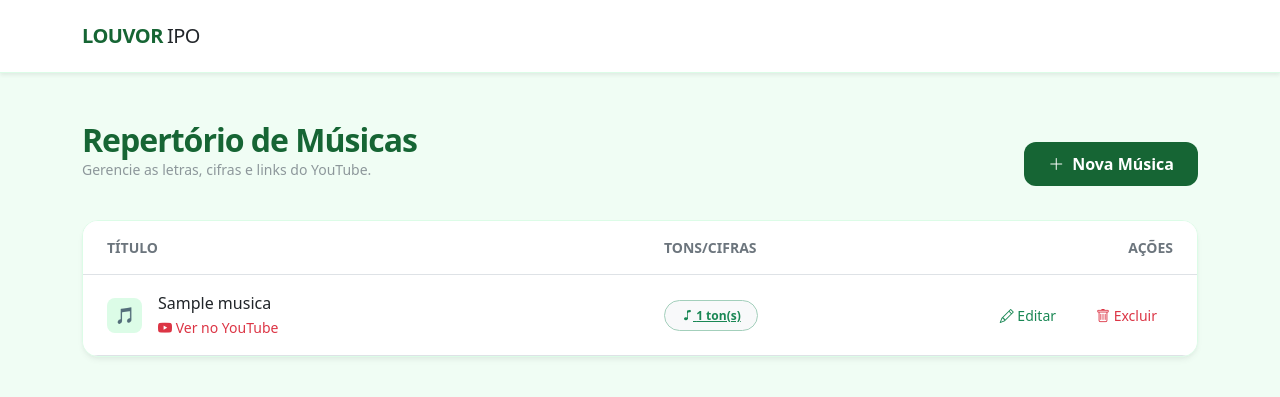
After one commit to MatheusDiogo/louvor-IPO, a Django app: page /musicas/ in a window 1280 px wide. The commit adds this page. Shown: the top 397 px of the page. Run offline with Django 4.2, Linux system fonts and the light colour scheme; tables that the repository leaves empty hold one stand-in row (values such as "Sample post").

Commit message:
feat: Tons de musicas e cifras

```diff
--- a/apps/musicas/models.py
+++ b/apps/musicas/models.py
@@ -27,7 +27,7 @@ class Tom(models.Model):
         max_length=10
     )
 
-    cifra_base64 = models.TextField()
+    pdf = models.FileField(upload_to='pdf_cifras/')
 
     def __str__(self):
         return f"{self.musica.nome} - {self.tom}"
--- /dev/null
+++ b/apps/musicas/urls.py
@@ -0,0 +1,11 @@
+from django.urls import path
+from . import views
+
+urlpatterns = [
+    path('', views.musicas_view, name='musicas'),
+    path('<int:musica_id>/', views.detalhes_musica, name='detalhes_musica'),
+    path('salvar/', views.salvar_musica, name='salvar_musica'),
+    path('excluir/<int:id>/', views.excluir_musica, name='excluir_musica'),
+    path('tom/salvar/', views.salvar_tom, name='salvar_tom'),
+    path('tom/excluir/<int:id>/', views.excluir_tom, name='excluir_tom'),
+]
--- a/apps/musicas/views.py
+++ b/apps/musicas/views.py
@@ -1,3 +1,66 @@
-from django.shortcuts import render
+from django.shortcuts import render, redirect, get_object_or_404
+from .models import Musica, Tom
 
-# Create your views here.
+
+def musicas_view(request):
+
+    musicas = Musica.objects.all().order_by("nome")
+
+    return render(
+        request,
+        "musicas.html",
+        {"musicas": musicas}
+    )
+
+def salvar_musica(request):
+    if request.method == "POST":
+        id_musica = request.POST.get('id')
+        nome = request.POST.get('nome')
+        youtube = request.POST.get('link_youtube')
+
+        if id_musica: # Se tiver ID, estamos editando
+            musica = Musica.objects.get(id=id_musica)
+            musica.nome = nome
+            musica.link_youtube = youtube
+            musica.save()
+        else: # Se não tiver ID, é uma nova música
+            Musica.objects.create(nome=nome, link_youtube=youtube)
+
+        return redirect('musicas')
+
+def excluir_musica(request, id):
+    musica = Musica.objects.get(id=id)
+    musica.delete()
+    return redirect('musicas')
+
+# Página de detalhes
+def detalhes_musica(request, musica_id):
+    musica = get_object_or_404(Musica, id=musica_id)
+    return render(request, 'detalhes_musica.html', {'musica': musica})
+
+# Salvar o Tom
+def salvar_tom(request):
+    if request.method == "POST":
+        musica_id = request.POST.get('musica_id')
+        tom_valor = request.POST.get('tom')
+        musica = get_object_or_404(Musica, id=musica_id)
+
+        pdf_file = request.FILES.get('pdf')
+
+        if pdf_file:
+            Tom.objects.create(
+                musica=musica,
+                tom=tom_valor,
+                pdf=pdf_file
+            )
+
+        return redirect(f'/musicas/{musica_id}/')
+
+def excluir_tom(request, id):
+    tom = get_object_or_404(Tom, id=id)
+
+    musica_id = tom.musica.id # Guarda o ID para o redirect
+
+    tom.delete()
+
+    return redirect('detalhes_musica', musica_id=musica_id)
--- a/config/settings.py
+++ b/config/settings.py
@@ -75,6 +75,9 @@ TEMPLATES = [
     },
 ]
 
+MEDIA_URL = '/media/'
+MEDIA_ROOT = BASE_DIR / 'media'
+
 WSGI_APPLICATION = 'config.wsgi.application'
 
 
--- a/config/urls.py
+++ b/config/urls.py
@@ -16,9 +16,12 @@ Including another URLconf
 """
 from django.contrib import admin
 from django.urls import path, include
+from django.conf import settings
+from django.conf.urls.static import static
 
 urlpatterns = [
     path("admin/", admin.site.urls),
     path("", include("apps.core.urls")),
     path("instrumentos/", include("apps.instrumentos.urls")),
-]
+    path("musicas/", include("apps.musicas.urls")),
+] + static(settings.MEDIA_URL, document_root=settings.MEDIA_ROOT)
--- a/static/js/script.js
+++ b/static/js/script.js
@@ -47,3 +47,31 @@ function editarInstrumento(id,nome){
 
     new bootstrap.Modal(document.getElementById("modalInstrumento")).show();
 }
+
+// Inicializa o modal do Bootstrap
+let modalMusicaElement = document.getElementById('modalMusica');
+let modalMusica = new bootstrap.Modal(modalMusicaElement);
+
+// Função para abrir o modal para uma NOVA música (limpa os campos)
+function novaMusica() {
+    document.getElementById('musica_id').value = '';
+    document.getElementById('musica_nome').value = '';
+    document.getElementById('musica_youtube').value = '';
+
+    // Altera o título do modal se desejar
+    modalMusicaElement.querySelector('.modal-title')?.innerText ||
+    (modalMusicaElement.querySelector('h5').innerHTML = '<i class="bi bi-plus-circle me-2"></i>Nova Música');
+
+    modalMusica.show();
+}
+
+// Função para abrir o modal para EDITAR (preenche os campos)
+function editarMusica(id, nome, youtube) {
+    document.getElementById('musica_id').value = id;
+    document.getElementById('musica_nome').value = nome;
+    document.getElementById('musica_youtube').value = youtube === 'None' ? '' : youtube;
+
+    modalMusicaElement.querySelector('h5').innerHTML = '<i class="bi bi-pencil-square me-2"></i>Editar Música';
+
+    modalMusica.show();
+}
--- a/templates/home.html
+++ b/templates/home.html
@@ -40,7 +40,7 @@
                     <div class="card-icon">🎵</div>
                     <h5 class="card-title fw-bold">Músicas</h5>
                     <p class="card-text text-muted small flex-grow-1">Acessar repertório e cifras.</p>
-                    <a href="/admin/musicas/musica/" class="btn-login">Acessar</a>
+                    <a href="/musicas/" class="btn-login">Acessar</a>
                 </div>
             </div>
         </div>
--- /dev/null
+++ b/templates/musicas.html
@@ -0,0 +1,121 @@
+{% extends "base.html" %}
+
+{% block content %}
+<div class="py-4">
+    <div class="d-flex justify-content-between align-items-center mb-4">
+        <div>
+            <h2 class="fw-bold" style="color: var(--primary-green); letter-spacing: -1px; margin-bottom: 0;">
+                Repertório de Músicas
+            </h2>
+            <p class="text-secondary opacity-75 small">Gerencie as letras, cifras e links do YouTube.</p>
+        </div>
+
+        <button class="btn-login" onclick="novaMusica()" style="width: auto; padding: 10px 24px;">
+            <i class="bi bi-plus-lg me-2"></i>Nova Música
+        </button>
+    </div>
+
+    <div class="table-card">
+        <div class="table-responsive">
+            <table class="table table-hover table-modern mb-0">
+                <thead>
+                    <tr>
+                        <th class="text-secondary small text-uppercase fw-bold w-50">Título</th>
+                        <th class="text-secondary small text-uppercase fw-bold w-25">Tons/Cifras</th>
+                        <th class="text-secondary small text-uppercase fw-bold w-25 text-end">Ações</th>
+                    </tr>
+                </thead>
+                <tbody>
+                    {% for musica in musicas %}
+                    <tr>
+                        <td class="fw-medium text-dark">
+                            <div class="d-flex align-items-center">
+                                <div class="card-icon mb-0 me-3" style="width: 35px; height: 35px; font-size: 1rem; border-radius: 8px;">
+                                    🎵
+                                </div>
+                                <div>
+                                    <span class="d-block">{{ musica.nome }}</span>
+                                    {% if musica.link_youtube %}
+                                    <a href="{{ musica.link_youtube }}" target="_blank" class="text-danger small text-decoration-none">
+                                        <i class="bi bi-youtube"></i> Ver no YouTube
+                                    </a>
+                                    {% endif %}
+                                </div>
+                            </div>
+                        </td>
+                        <td>
+                            <a href="/musicas/{{ musica.id }}/" class="badge rounded-pill bg-light text-success border border-success-subtle px-3 py-2">
+                                <i class="bi bi-music-note"></i> <span class="d-none d-md-inline">{{ musica.tons.count }} ton(s)</span>
+                            </a>
+                        </td>
+                        <td class="text-end">
+                            <div class="d-flex justify-content-end gap-2">
+                                <button
+                                    class="btn btn-sm btn-outline-success border-0 rounded-pill px-3"
+                                    onclick="editarMusica('{{ musica.id }}','{{ musica.nome }}','{{ musica.link_youtube }}')">
+                                    <i class="bi bi-pencil"></i> <span class="d-none d-md-inline">Editar</span>
+                                </button>
+
+                                <a href="/musicas/excluir/{{ musica.id }}/"
+                                   class="btn btn-sm btn-outline-danger border-0 rounded-pill px-3"
+                                   onclick="return confirm('Excluir esta música e todas as suas cifras?')">
+                                    <i class="bi bi-trash"></i> <span class="d-none d-md-inline">Excluir</span>
+                                </a>
+                            </div>
+                        </td>
+                    </tr>
+                    {% empty %}
+                    <tr>
+                        <td colspan="3" class="text-center py-5 text-muted">
+                            <i class="bi bi-search d-block fs-2 mb-2 opacity-50"></i>
+                            Nenhuma música encontrada no repertório.
+                        </td>
+                    </tr>
+                    {% endfor %}
+                </tbody>
+            </table>
+        </div>
+    </div>
+</div>
+
+<div class="modal fade" id="modalMusica" tabindex="-1">
+    <div class="modal-dialog modal-dialog-centered">
+        <div class="modal-content border-0 shadow" style="border-radius: 24px;">
+            <form method="post" action="/musicas/salvar/">
+                {% csrf_token %}
+                <input type="hidden" name="id" id="musica_id">
+
+                <div class="modal-header border-0 pt-4 px-4">
+                    <h5 class="fw-bold" style="color: var(--primary-green);">
+                        <i class="bi bi-music-note-list me-2"></i>Dados da Música
+                    </h5>
+                    <button type="button" class="btn-close" data-bs-dismiss="modal"></button>
+                </div>
+
+                <div class="modal-body px-4">
+                    <div class="mb-3">
+                        <label class="form-label small fw-bold text-secondary">Nome da Música</label>
+                        <div class="input-group-modern">
+                            <i class="bi bi-fonts text-muted"></i>
+                            <input type="text" name="nome" id="musica_nome" placeholder="Ex: Grandioso és Tu" required>
+                        </div>
+                    </div>
+
+                    <div class="mb-3">
+                        <label class="form-label small fw-bold text-secondary">Link do YouTube</label>
+                        <div class="input-group-modern">
+                            <i class="bi bi-youtube text-muted"></i>
+                            <input type="url" name="link_youtube" id="musica_youtube" placeholder="https://youtube.com/...">
+                        </div>
+                    </div>
+                </div>
+
+                <div class="modal-footer border-0 pb-4 px-4">
+                    <button type="button" class="btn btn-light px-4 rounded-pill" data-bs-dismiss="modal">Cancelar</button>
+                    <button type="submit" class="btn-login" style="width: auto; padding: 10px 30px;">Salvar Música</button>
+                </div>
+            </form>
+        </div>
+    </div>
+</div>
+{% endblock %}
```
Also changed, not shown: templates/detalhes_musica.html (added, +92 -0 lines), apps/musicas/migrations/0002_remove_tom_cifra_base64_tom_pdf.py (added), apps/musicas/migrations/0003_alter_tom_pdf.py (added), 1 other file.
